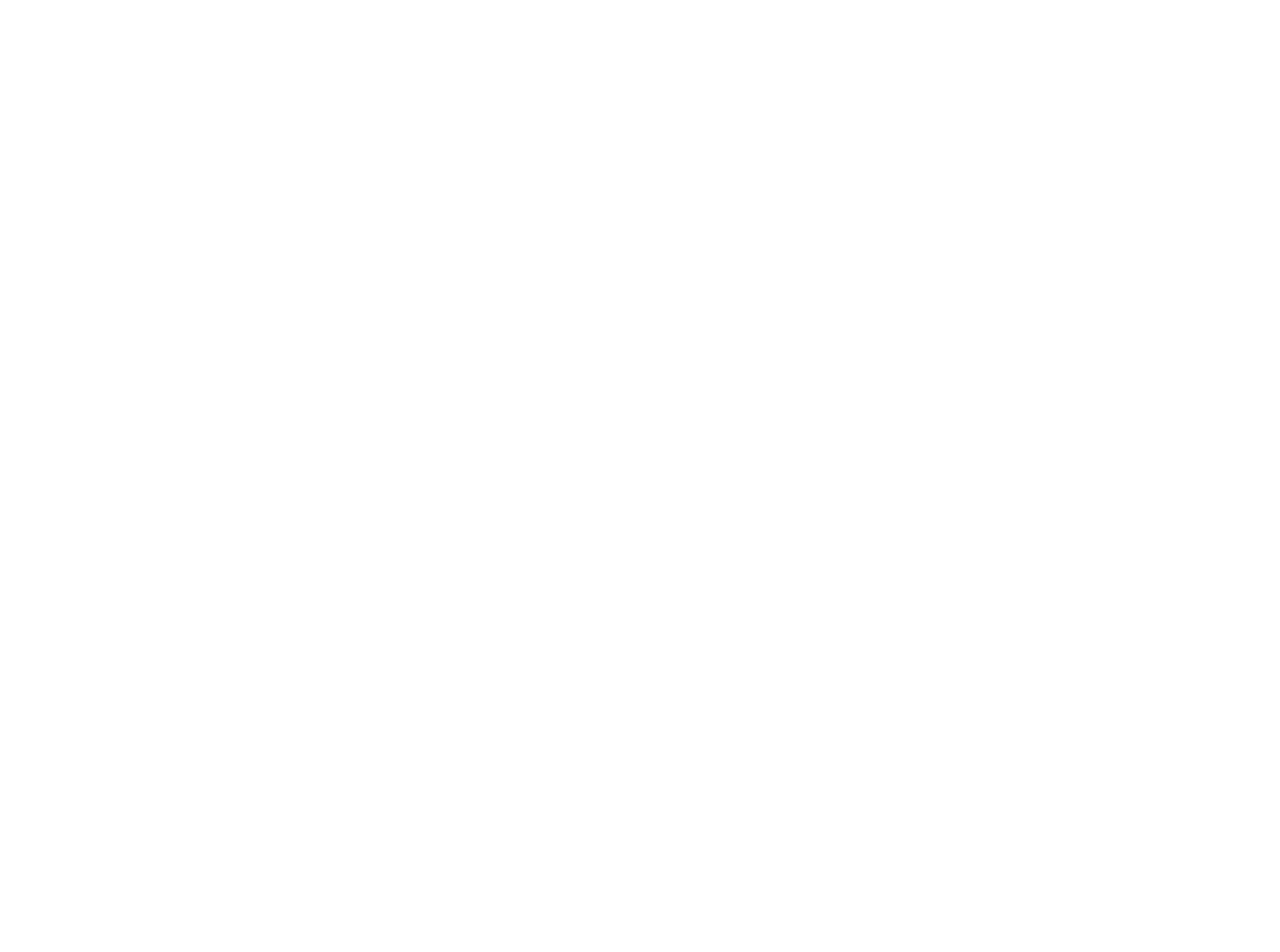
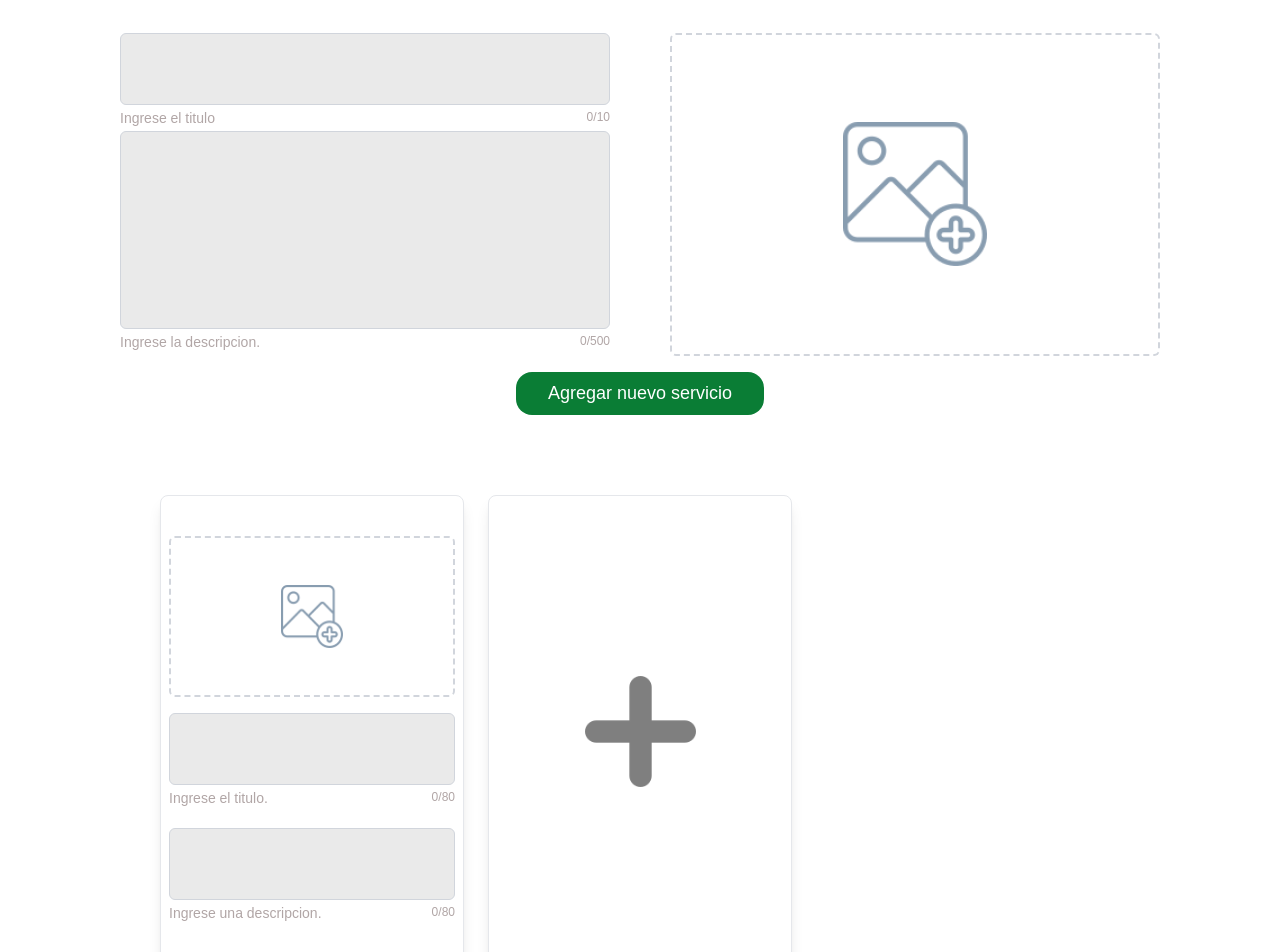
Before and after one commit to N-th7/AsiscorpAdmin, a Next.js app: page / in a window 1280 px wide. Shown: the part 880-1832 px from the top of the page. Before the commit the page ends 993 px from the top, so only its background shows below. Built offline with nearby package versions, Linux system fonts and the light colour scheme.

Commit message:
Feat: clients card and plus card created

```diff
--- /dev/null
+++ b/src/app/components/atoms/Button.jsx
@@ -0,0 +1,14 @@
+import React from "react";
+
+export const Button = ({ children, onClick, className = "", type = "button" }) => {
+  return (
+    <button
+        type={type}
+        onClick={onClick}
+        className={`px-8 py-2 text-[18px] bg-[#0A7D35] text-white rounded-2xl hover:bg-[#106A44] transition ${className}`}
+    >
+
+      {children}
+    </button>
+    );
+};
--- a/src/app/components/atoms/ImageUploader.jsx
+++ b/src/app/components/atoms/ImageUploader.jsx
@@ -42,14 +42,14 @@
         className={`border-2 h-full m-auto border-dashed rounded-md p-4 flex items-center justify-center cursor-pointer
           ${error ? "border-red-500" : "border-gray-300"}
           hover:border-blue-500 transition-colors`}
-        style={{ width: width || "100%"}}
+        style={{ width: width || "100%" , height: "100%" }}
       >
         {preview ? (
           <img
             src={preview}
             alt="preview"
             className="object-contain"
-            style={{ width: "50%", height: "50%" }}
+            style={{ width: "100%", height: "100%" }}
           />
         ) : placeholder ? (
           <img
--- /dev/null
+++ b/src/app/components/atoms/PlusCard.jsx
@@ -0,0 +1,13 @@
+import React from "react";
+
+export default function PlusCard() {
+    return (
+        <div className="shadow-lg py-20 px-10 rounded-lg border border-gray-200 w-full h-full flex flex-col gap-4">
+            <img
+                src={"/mas.png"}
+                className="object-contain opacity-50 m-auto"
+                style={{ width: "50%", height: "50%" }}
+            />
+        </div>
+    );
+}
--- a/src/app/components/atoms/TextArea.jsx
+++ b/src/app/components/atoms/TextArea.jsx
@@ -8,7 +8,7 @@
 
   useEffect(() => {
     if (textAreaRef.current) {
-      textAreaRef.current.style.height = height ? height + "px" : "auto";
+      textAreaRef.current.style.height = height ? height + "px" : "min-content";
       textAreaRef.current.style.height = `${textAreaRef.current.scrollHeight}px`;
     }
   }, [text]);
--- /dev/null
+++ b/src/app/components/molecules/ClientCardForm.jsx
@@ -0,0 +1,28 @@
+import React from "react";
+import ImageUploader from "../atoms/ImageUploader";
+import TextArea from "../atoms/TextArea";
+
+export default function ClientCardForm({ onSubmit, onChange, formData, isEdit = false }) {
+
+    return(
+        <div className="shadow-lg py-10 px-2 rounded-lg border border-gray-200 w-full h-full flex flex-col gap-4">
+            <ImageUploader
+                name="image"
+                placeholder={"/imagen.png"}
+                onChange={onChange}
+            >
+            </ImageUploader>
+            <TextArea
+                label="Ingrese el titulo."
+                name="name"
+                maxLength={80}>
+            </TextArea>
+            <TextArea
+                label="Ingrese una descripcion."
+                name="position"
+                maxLength={80}>
+            </TextArea>
+        </div>
+
+    );
+};
--- /dev/null
+++ b/src/app/components/organisms/ClientCardList.jsx
@@ -0,0 +1,22 @@
+import React from "react";
+import ClientCardForm from "../molecules/ClientCardForm";
+import PlusCard from "../atoms/PlusCard";
+
+export default function ClientCardList({ clients = [], onAddClient, onEditClient, onDeleteClient }) {
+    return (
+        <div className="grid grid-cols-1 sm:grid-cols-2 md:grid-cols-3 gap-6 md:px-10 my-20">
+            {/*clients.map((client, index) => (
+                <ClientCardForm
+                    key={index}
+                    client={client}
+                    onEdit={() => onEditClient(index)}
+                    onDelete={() => onDeleteClient(index)}
+                />
+            ))*/}
+
+
+            <ClientCardForm></ClientCardForm>
+            <PlusCard onClick={onAddClient} />
+        </div>
+    );
+}
--- /dev/null
+++ b/src/app/components/organisms/ServiceCardForm.jsx
@@ -0,0 +1,44 @@
+import React from "react";
+import TextArea from "../atoms/TextArea";
+import ImageUploader from "../atoms/ImageUploader";
+import { Button } from "../atoms/Button";
+
+export default function ServiceCardForm({ onSubmit, onChange, formData, isEdit = false }) {
+    onChange = onChange || (() => {});
+  return (
+    <form
+        onSubmit={onSubmit}
+        className="flex flex-col gap-4 w-full"
+    >
+        <div className="grid grid-cols-1 md:grid-cols-2 gap-15">
+            <div>
+            <TextArea
+            label="Ingrese el titulo"
+            name="title"
+            maxLength={10}
+            required
+        />
+        <TextArea
+            height={200}
+            label="Ingrese la descripcion."
+            name="description"
+            maxLength={500}
+            required
+        />
+        </div>
+        <div className="h-full flex">
+            <ImageUploader
+            name="image"
+            placeholder={"/imagen.png"}
+            onChange={onChange}
+
+
+            />
+        </div>
+        </div>
+        <Button type="submit" className="m-auto">
+            {isEdit ? "Update Service" : "Agregar nuevo servicio"}
+        </Button>
+    </form>
+  );
+};
--- a/src/app/page.js
+++ b/src/app/page.js
@@ -1,15 +1,25 @@
 'use client';
 
+import React, {useState} from "react";
 import PresentationSection from "./components/templates/PresentationSection";
 import ValuesSection from "./components/templates/ValuesSection";
+import ServiceCardForm from "./components/organisms/ServiceCardForm";
+import ClientCardForm from "./components/molecules/ClientCardForm";
+import ClientCardList from "./components/organisms/ClientCardList";
 
 export default function Home() {
-
+const [formData, setFormData] = useState({
+    title: "",
+    description: "",
+    image: null,
+});
 
   return (
     <div className=" md:p-20 p-10 md:px-30" >
       <PresentationSection/>
       <ValuesSection/>
+      <ServiceCardForm formData={formData}/>
+      <ClientCardList/>
 </div>
   );
 }
```
Also changed, not shown: public/mas.png (added).
